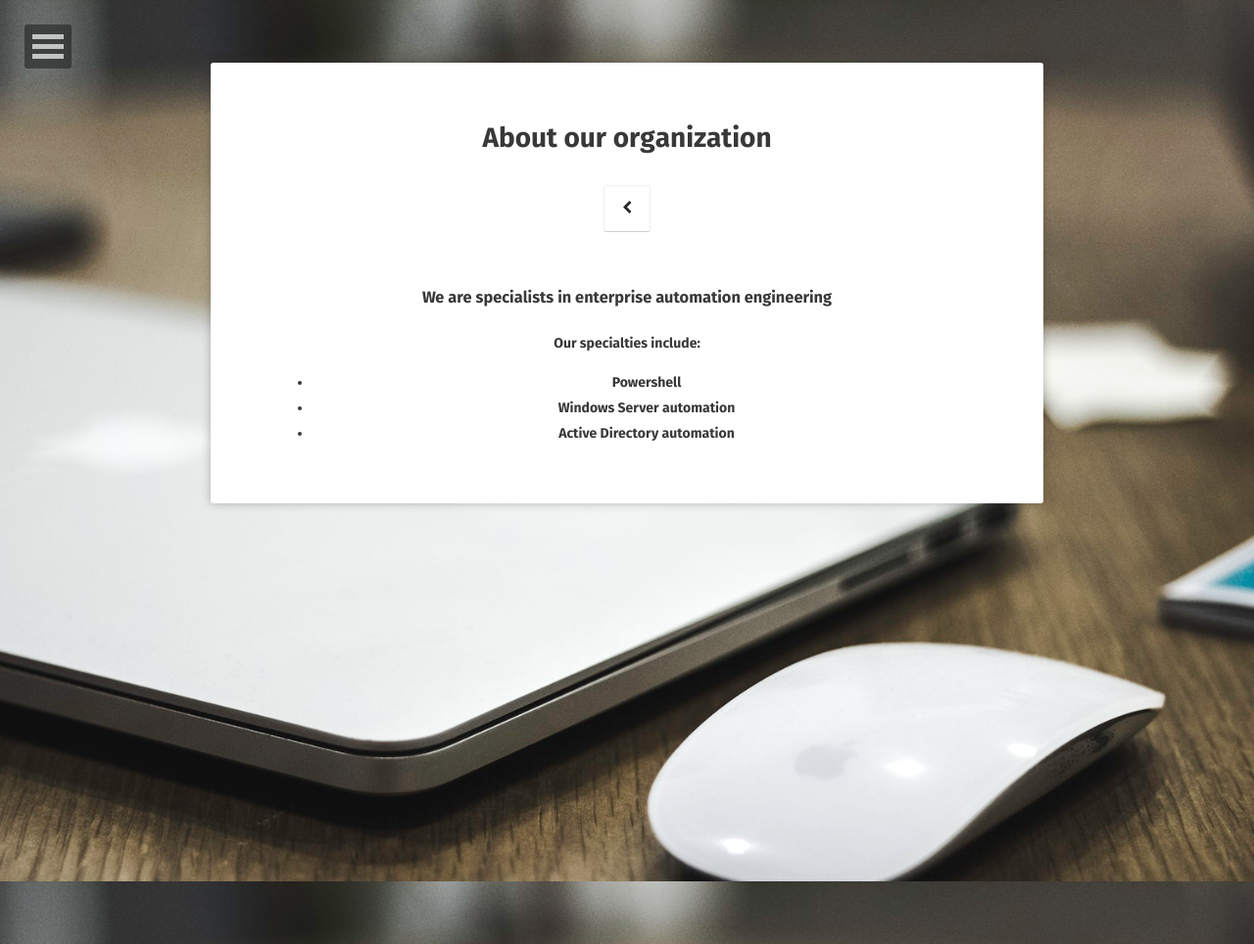
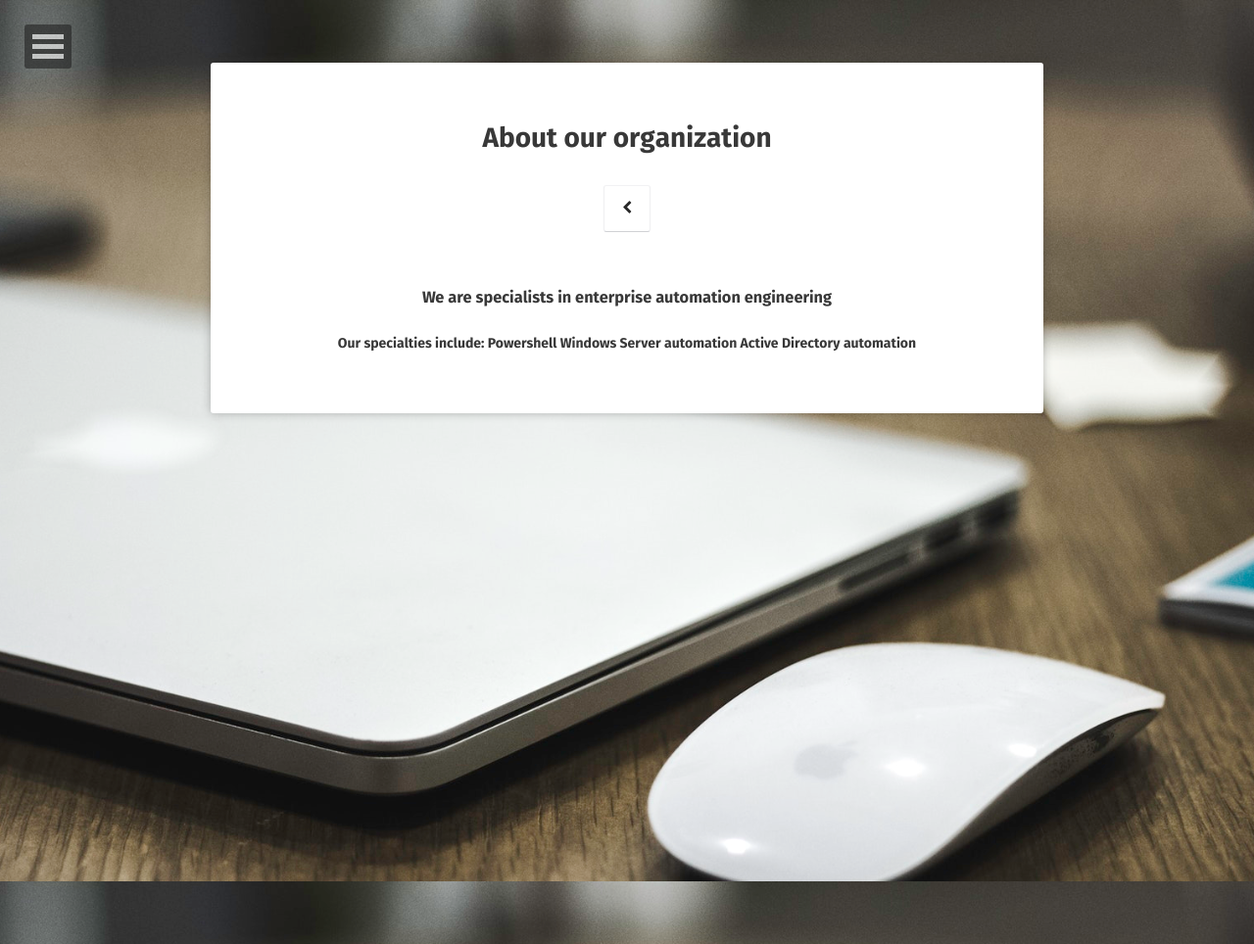
Before and after one commit to ChaosEngineering/ChaosEngineering.github.io, a Jekyll site: the page built from about/index.md, in a window 1280 px wide. Shown: the whole page at 98% size. Built offline with Jekyll 4.4.1, drawn with Linux system fonts in a browser that asks for light colours; some web fonts are replaced.

Commit message:
Modified about page

```diff
--- a/about/index.md
+++ b/about/index.md
@@ -11,10 +11,9 @@ We are specialists in enterprise automation engineering
 </h3>
 <h4>
 Our specialties include:
-<ul class="posts-list">
-<li>Powershell</li>
-<li>Windows Server automation</li>
-<li>Active Directory automation</li>
-</ul>
+
+Powershell
+Windows Server automation
+Active Directory automation
 </h4>
 </center>
```
